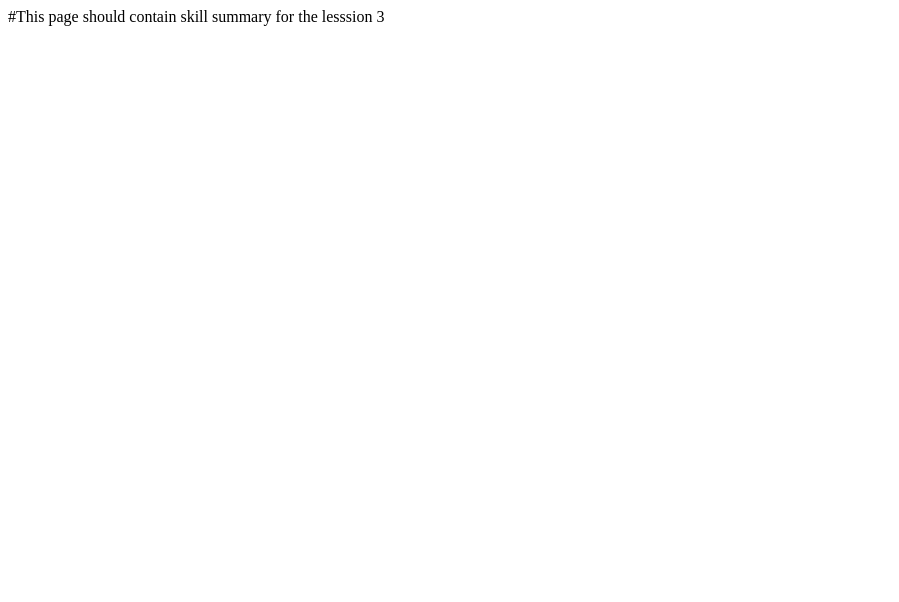
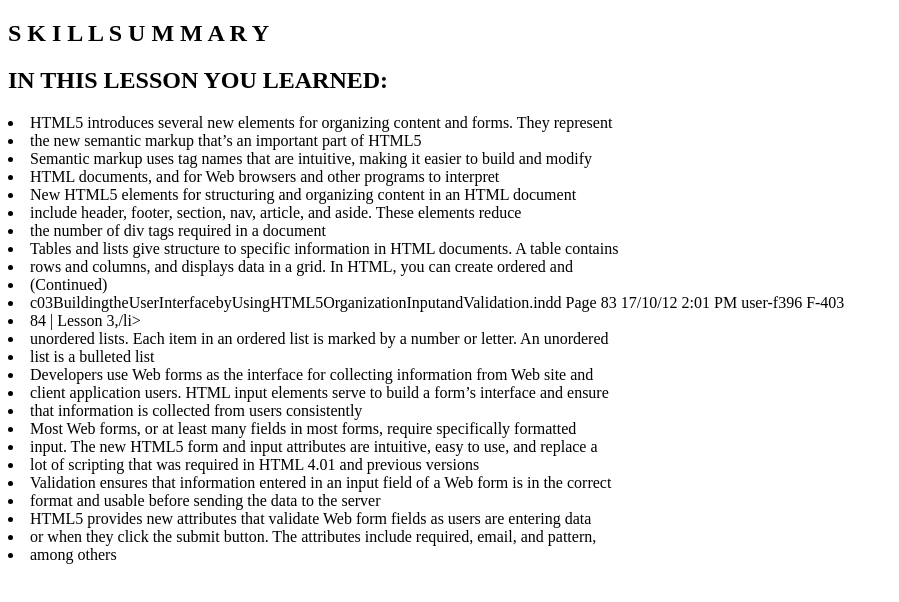
Before and after one commit to ApeironHTML5Group/quiz, a plain HTML site: page app/about-lesson/L3.html in a window 1280 px wide. Shown: the whole page, without its empty margins (0-899 px from the left). Drawn offline with Linux system fonts and the light colour scheme.

Commit message:
Dodao L3.html fajl.

```diff
--- a/app/about-lesson/L3.html
+++ b/app/about-lesson/L3.html
@@ -1 +1,38 @@
-#This page should contain skill summary for the lesssion 3
+<!doctype html>
+<html lang="en">
+<head>
+<meta charset="utf-8">
+<title>Skill Summary</title>
+</head>
+<body>
+<article>
+<h1>S K I L L S U M M A R Y</h1>
+<h2>IN THIS LESSON YOU LEARNED:</h2>
+<li> HTML5 introduces several new elements for organizing content and forms. They represent</li>
+<li>the new semantic markup that’s an important part of HTML5</li>
+<li> Semantic markup uses tag names that are intuitive, making it easier to build and modify</li>
+<li>HTML documents, and for Web browsers and other programs to interpret</li>
+<li> New HTML5 elements for structuring and organizing content in an HTML document</li>
+<li>include header, footer, section, nav, article, and aside. These elements reduce</li>
+<li>the number of div tags required in a document</li>
+<li> Tables and lists give structure to specific information in HTML documents. A table contains</li>
+<li>rows and columns, and displays data in a grid. In HTML, you can create ordered and</li>
+<li>(Continued)</li>
+<li>c03BuildingtheUserInterfacebyUsingHTML5OrganizationInputandValidation.indd Page 83 17/10/12 2:01 PM user-f396 F-403</li>
+<li>84 | Lesson 3,/li>
+<li>unordered lists. Each item in an ordered list is marked by a number or letter. An unordered</li>
+<li>list is a bulleted list</li>
+<li> Developers use Web forms as the interface for collecting information from Web site and</li>
+<li>client application users. HTML input elements serve to build a form’s interface and ensure</li>
+<li>that information is collected from users consistently</li>
+<li> Most Web forms, or at least many fields in most forms, require specifically formatted</li>
+<li>input. The new HTML5 form and input attributes are intuitive, easy to use, and replace a</li>
+<li>lot of scripting that was required in HTML 4.01 and previous versions</li>
+<li> Validation ensures that information entered in an input field of a Web form is in the correct</li>
+<li>format and usable before sending the data to the server</li>
+<li> HTML5 provides new attributes that validate Web form fields as users are entering data</li>
+<li>or when they click the submit button. The attributes include required, email, and pattern,</li>
+<li>among others</li>
+</article>
+	</body>
+</html>
```
